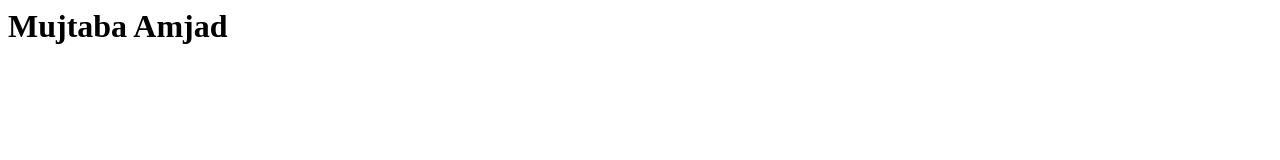
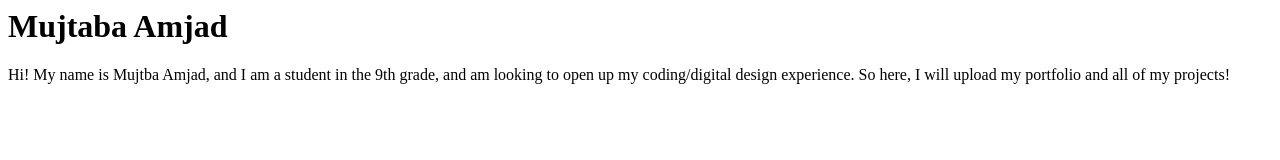
Before and after one commit to Mojoo215/MySite, a plain HTML site: page index.html in a window 1280 px wide. Drawn offline with Linux system fonts and the light colour scheme.

Commit message:
Add files via upload

```diff
--- a/index.html
+++ b/index.html
@@ -3,10 +3,7 @@
 <h1> Mujtaba Amjad</h1>
 
 
-
-
-
-
+<p1>Hi! My name is Mujtba Amjad, and I am a student in the 9th grade, and am looking to open up my coding/digital design experience. So here, I will upload my portfolio and all of my projects!</p1>
 
 
 
```
